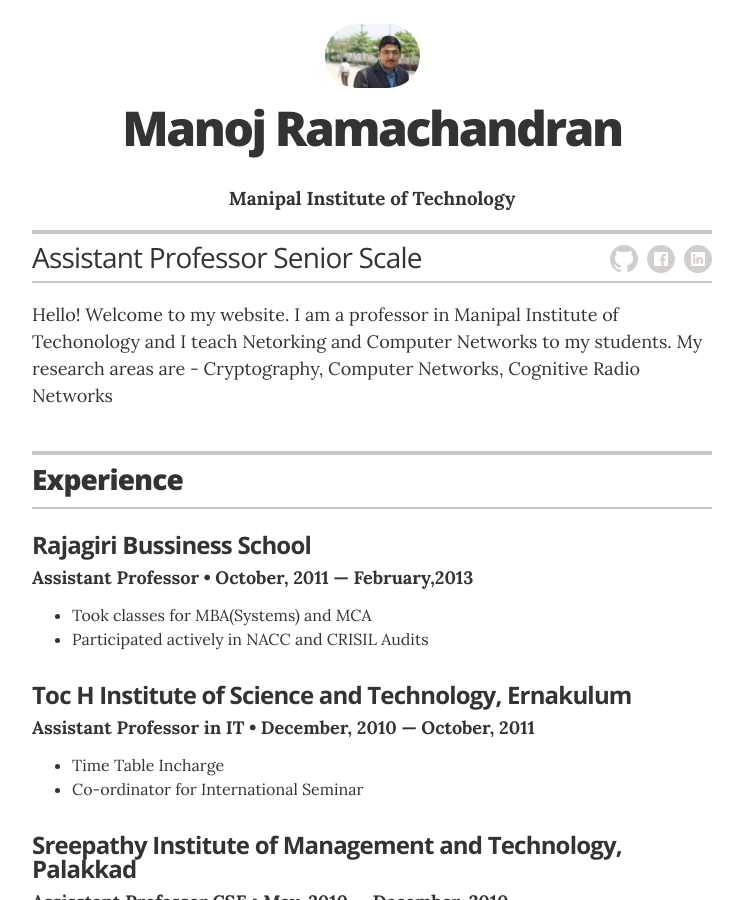
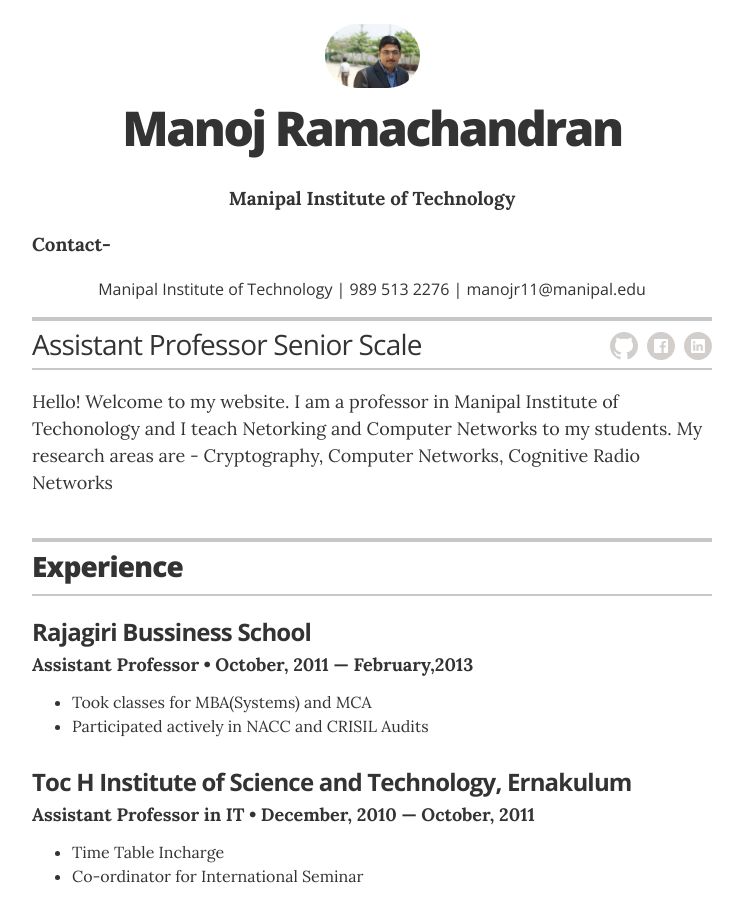
Before and after one commit to manojramchandran/manojramchandran.github.com, a Jekyll site: the page built from index.html, in a window 1280 px wide and 900 px high. Shown: the whole window, without its empty margins (268-1011 px from the left). Built offline with Jekyll 4.4.1, drawn with Linux system fonts in a browser that asks for light colours.

Commit message:
Update resume.html

```diff
--- a/_layouts/resume.html
+++ b/_layouts/resume.html
@@ -17,9 +17,9 @@
         <!-- Your name is defined in the _config.yml file -->
         <h1 class="header-name" itemprop="name">{{ site.resume_name }}</h1>
         <h3 class="header-title" itemprop="name"><strong><center>Manipal Institute of Technology</center></strong></h3>
-
+        <h3 class="header-title" itemprop="name">Contact-</h3>
         <!-- Contact buttons don't work in print, configure in the _config.yml file, remove "print-only" to display always. -->
-        <div class="header-contact-info print-only" itemprop="contact-info">
+        <div class="header-contact-info" itemprop="contact-info">
           <p>{{ site.resume_header_contact_info }}</p>
         </div>
 
```
